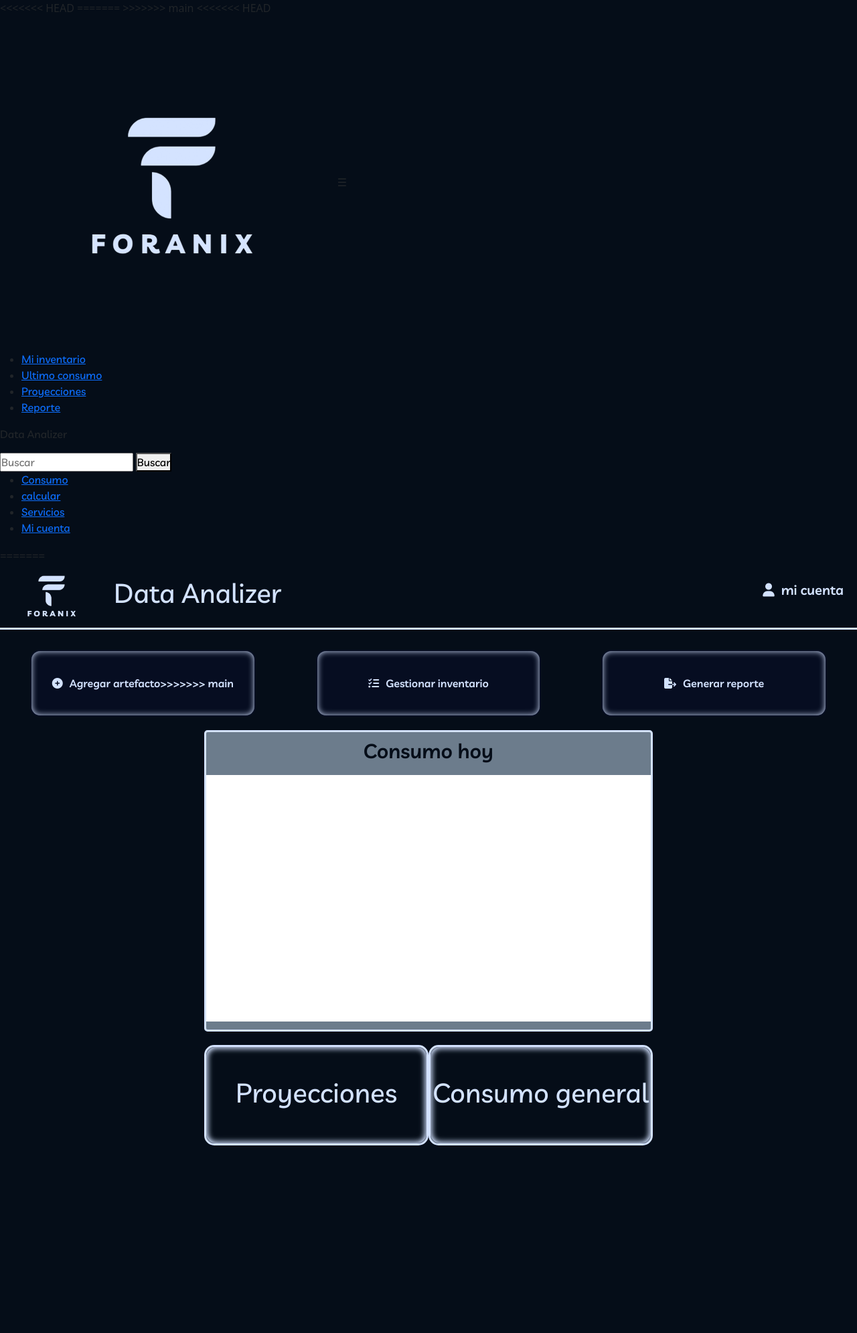
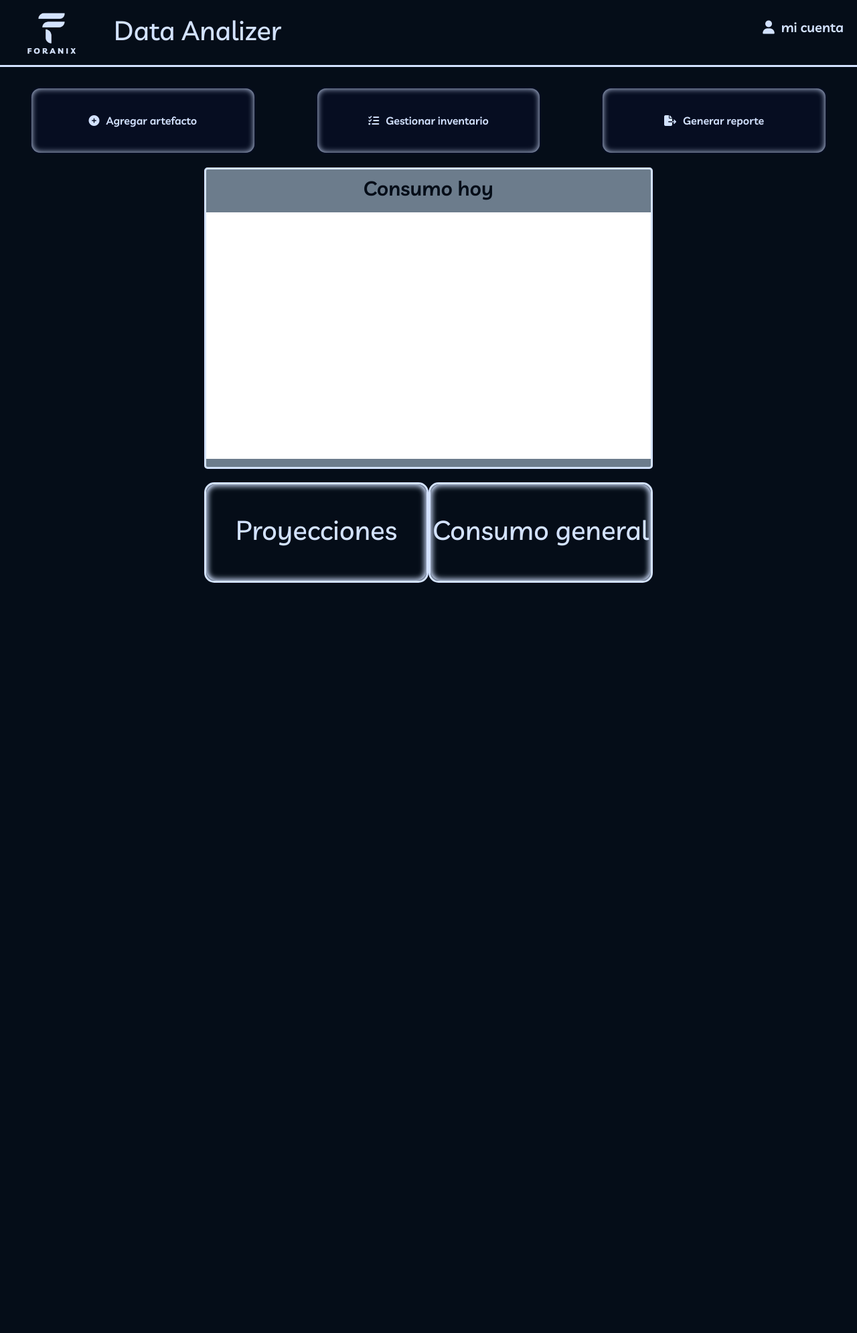
Before and after one commit to SantiagoTamayo2002/energy_page, a Django app: page /paginaUsuario/ in a window 1280 px wide. Shown: the whole page at 67% size. After the commit the page ends 870 px from the top, so only its background shows below. Run offline with Django 4.2, Linux system fonts and the light colour scheme; some libraries are stand-ins or nearby versions.

Commit message:
Responsive pagina usuario, graficas

```diff
--- a/PIS/energy/static/energy/css/pagina-USER.CSS
+++ b/PIS/energy/static/energy/css/pagina-USER.CSS
@@ -202,3 +202,19 @@ body{
     color: #d3e2ff;
     font-weight: 600;
 }
+
+@media screen and (max-width: 780px) {
+    .information div{
+        margin: 5px 22px;
+    }
+    .secondaries{
+        margin: 10px 45px;
+        width: auto;
+    }
+
+    .consumo_general{
+        width: 202px;
+        height: 150px;
+
+    }
+}
--- a/PIS/energy/templates/energy/home/paginaUsuario.html
+++ b/PIS/energy/templates/energy/home/paginaUsuario.html
@@ -5,17 +5,11 @@
     <meta charset="UTF-8">
     <meta name="viewport" content="width=device-width, initial-scale=1.0">
     <link rel="preconnect" href="https://fonts.googleapis.com">
-<<<<<<< HEAD
-<link rel="preconnect" href="https://fonts.gstatic.com" crossorigin>
-<link href="https://fonts.googleapis.com/css2?family=Livvic:wght@500;600&family=Roboto:ital,wght@0,700;1,900&display=swap" rel="stylesheet">
-<script src="{% static 'energy/js/botonResponsive.js'%}"></script>
-=======
     <link rel="preconnect" href="https://fonts.gstatic.com" crossorigin>
     <link href="https://fonts.googleapis.com/css2?family=Livvic:wght@500;600&family=Roboto:ital,wght@0,700;1,900&display=swap" rel="stylesheet">
     <link href="https://cdn.jsdelivr.net/npm/bootstrap@5.3.2/dist/css/bootstrap.min.css" rel="stylesheet">
     <link rel="stylesheet" href="{% static 'energy/css/pagina-USER.css'%}">
     <script src="https://kit.fontawesome.com/420cfce002.js" crossorigin="anonymous"></script>
->>>>>>> main
     <title>inicio</title>
     <style>
         /* Estilos para el cuadro */
@@ -52,60 +46,6 @@
       </style>
 </head>
 <body>
-<<<<<<< HEAD
-    <div class="contenedor">
-        <div class="slidevar">
-            <img src="{% static 'energy/img/Foranix_SinFondo.png' %}" alt="">
-
-                <label class="toggle-button" onclick="mostrarOcultarLista()">☰</label>
-
-                <script>
-                    function mostrarOcultarLista() {
-                    var cuadro = document.getElementById('cuadroLista');
-                        if (cuadro.style.display === 'block') {
-                            cuadro.style.display = 'none'; // Oculta el cuadro si está visible
-                        } else {
-                            cuadro.style.display = 'block'; // Muestra el cuadro si está oculto
-                        }
-                    }
-                </script>
-
-            <ul>
-                <li><a href="{% url 'inventario' %}">Mi inventario</a></li>
-                <li><a href="nosotros.html">Ultimo consumo</a></li>
-                <li><a href="{% url 'proyecciones' %}">Proyecciones</a></li>
-                <li><a href="contacto.html">Reporte</a></li>
-
-            </ul>
-
-
-    </div>
-
-    <div id="cuadroLista">
-        <ul>
-            <li><a href="{% url 'inventario' %}">Mi inventario</a></li>
-            <li><a href="nosotros.html">Ultimo consumo</a></li>
-            <li><a href="{% url 'proyecciones' %}">Proyecciones</a></li>
-            <li><a href="contacto.html">Reporte</a></li>
-        </ul>
-    </div>
-
-        <div class="navigation">
-            <div class="buscador">
-                <p>Data Analizer</p>
-                <input type="text" placeholder="Buscar">
-                <button type="submit">Buscar</button>
-            </div>
-            <div class="lista">
-                <ul>
-                    <li><a href="inicio.html">Consumo</a></li>
-                    <li><a href="nosotros.html">calcular</a></li>
-                    <li><a href="servicios.html">Servicios</a></li>
-                    <li><a href="contacto.html">Mi cuenta</a></li>
-                </ul>
-            </div>
-
-=======
     <div class="header">
         <div class="logo">
             <div class="presentation">
@@ -126,7 +66,6 @@
     <div class="information">
         <div>
             <a href="{% url 'artefacto' %}"><i class="fa-solid fa-circle-plus" style="color: #d3e2ff;"></i>Agregar artefacto</a>
->>>>>>> main
         </div>
         <div>
             <a href="{% url 'inventario' %}"><i class="fa-solid fa-list-check" style="color: #d3e2ff;"></i>Gestionar inventario</a>
```
Also changed, not shown: PIS/energy/static/energy/css/estilo_inicio.css (+28 -2 lines), PIS/energy/static/energy/css/graficaStyle.css (+66 -0 lines), PIS/energy/templates/energy/home/proyecciones.html (+32 -1 lines), PIS/db.sqlite3, PIS/energy/static/energy/css/styles.css (added).
